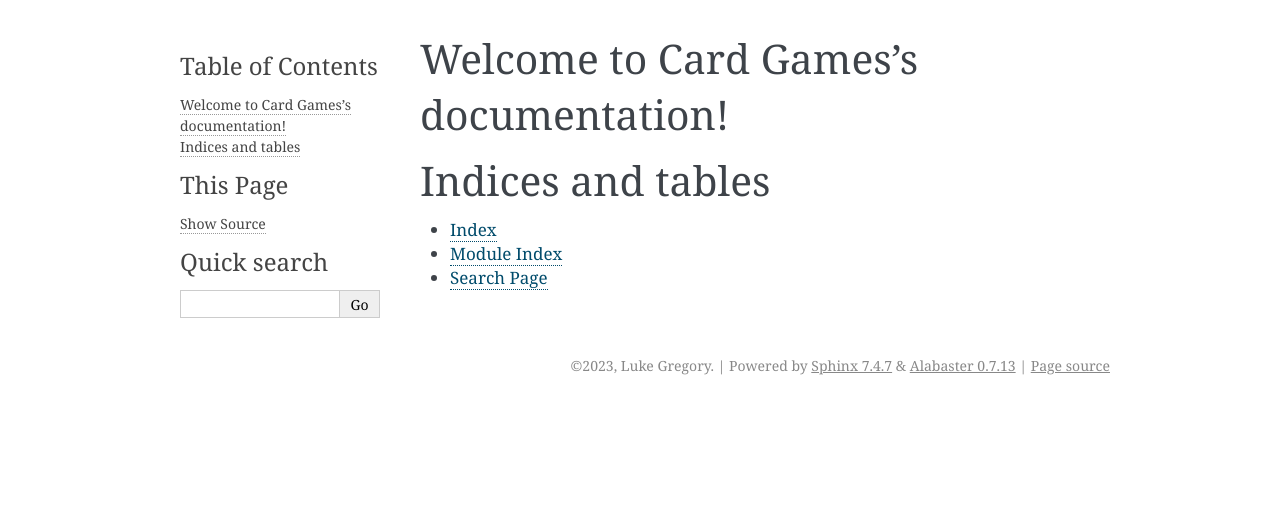
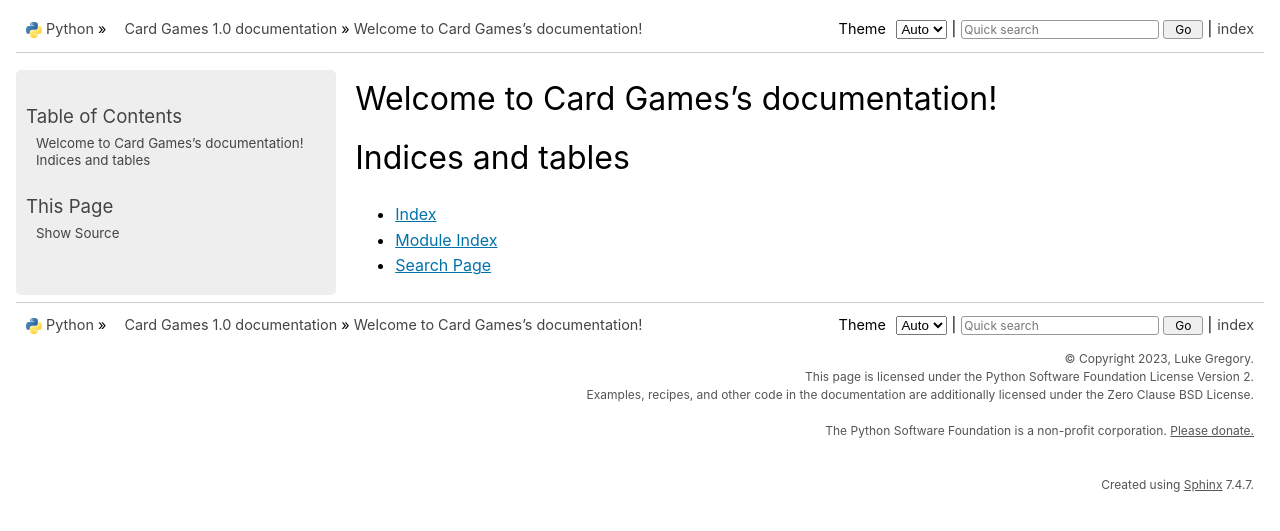
Before and after one commit to L7G9/card_games, a Sphinx documentation site: the page built from docs/source/index.rst, in a window 1280 px wide. Shown: the top 531 px of the page. Built offline with Sphinx 7.4.7, drawn with Linux system fonts in a browser that asks for light colours.

Commit message:
add sphinx theme

```diff
--- a/dev_requirements.txt
+++ b/dev_requirements.txt
@@ -27,6 +27,7 @@ pydantic==1.10.8
 pyflakes==3.0.1
 Pygments==2.15.1
 pytest==7.3.1
+python-docs-theme==2023.5
 requests==2.31.0
 six==1.16.0
 snowballstemmer==2.2.0
--- a/docs/source/conf.py
+++ b/docs/source/conf.py
@@ -28,5 +28,5 @@ exclude_patterns = []
 # -- Options for HTML output -------------------------------------------------
 # https://www.sphinx-doc.org/en/master/usage/configuration.html#options-for-html-output
 
-html_theme = 'alabaster'
+html_theme = 'python_docs_theme'
 html_static_path = ['_static']
```
